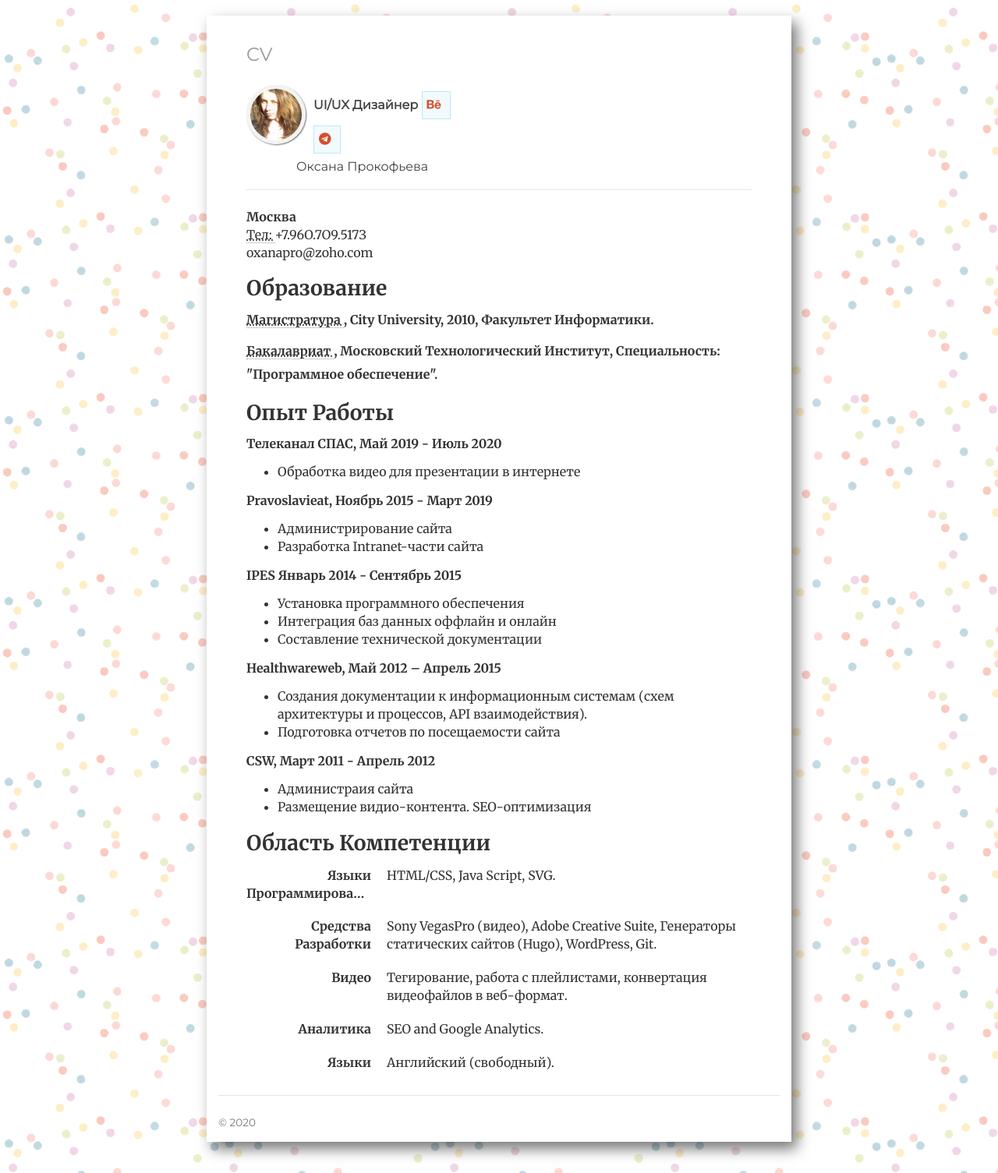
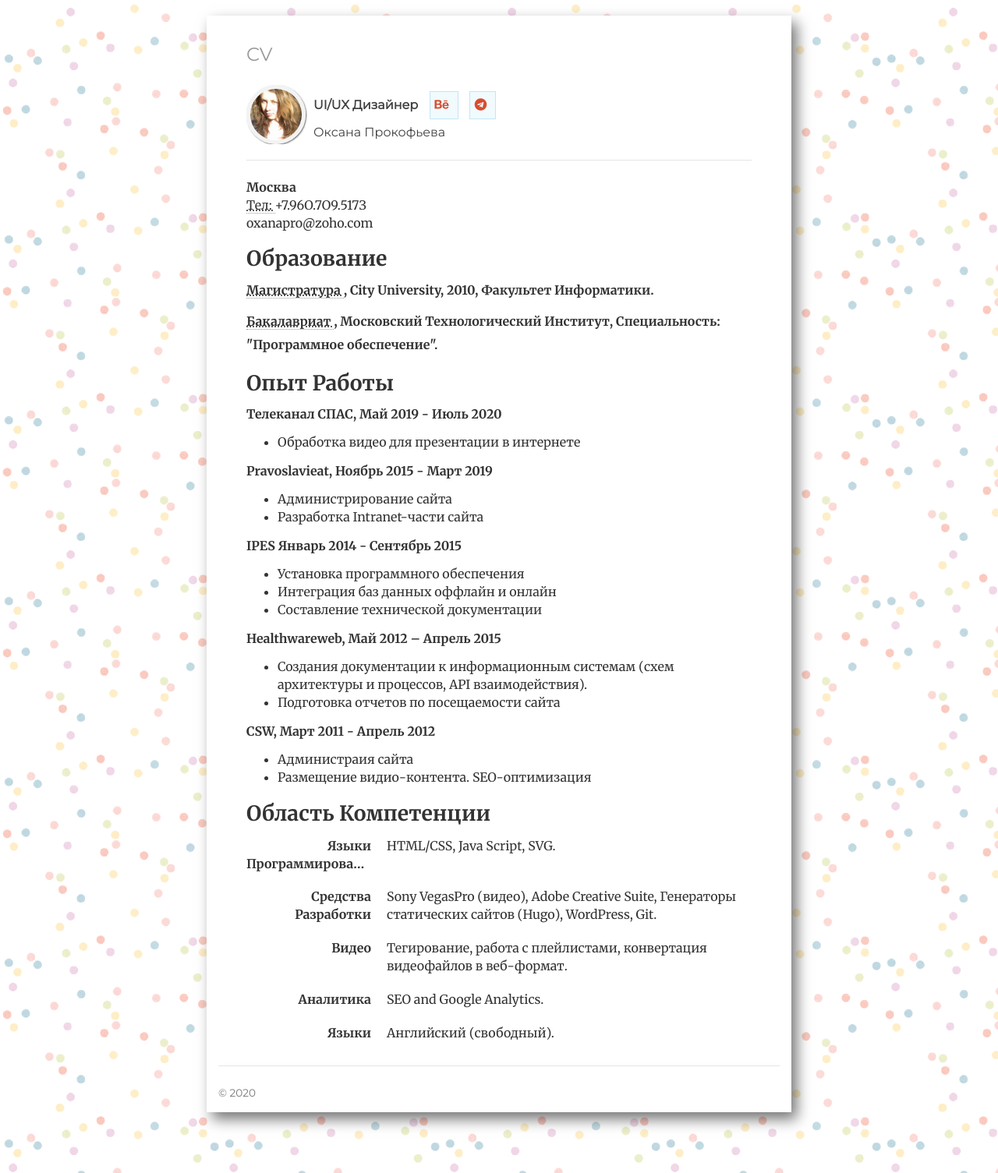
Before and after one commit to cvkp/cvkp.github.io, a Jekyll site: the page built from index.html, in a window 1280 px wide. Shown: the whole page at 78% size. Built offline with Jekyll 4.4.1, drawn with Linux system fonts in a browser that asks for light colours; nearby versions of some CDN libraries; the list of posts is cut into pages by our own code.

Commit message:
Update index.html

```diff
--- a/index.html
+++ b/index.html
@@ -23,14 +23,15 @@ ref: cv
 
 
 
-	<div class="mh-contributor" style="max-width: 100%;">
+	<div class="mh-contributor" >
     <div class="mh-simple-image">
         <div class="mh-simple-image__responsive" style="padding-bottom:0%;"><img src="/images/45.jpg" sizes="84px"  class="mh-simple-image__img"></div>
     </div>
-    <div class="mh-contributor__details">
-     <div class="contributor-details__links"> <strong class="mh-contributor__name">UI/UX Дизайнер </strong>
+    <div class="mh-contributor__details" style="max-width: 100%;">
+     <div class="contributor-details__links">
+	     <strong class="mh-contributor__name" style="margin-right: 10px;">UI/UX Дизайнер </strong>
  <p class="cv-links" style="display:inline;">
-<a href="https://www.behance.net/xeni-xeni/"><i class="fa fa-behance" aria-hidden="true"></i></a>
+<a href="https://www.behance.net/xeni-xeni/" style="margin-right: 10px;"><i class="fa fa-behance" aria-hidden="true"></i></a>
 <a href="https://t.me/kseniapr"><i class="fa fa-telegram" aria-hidden="true"></i></a>
 </p>
 
```
